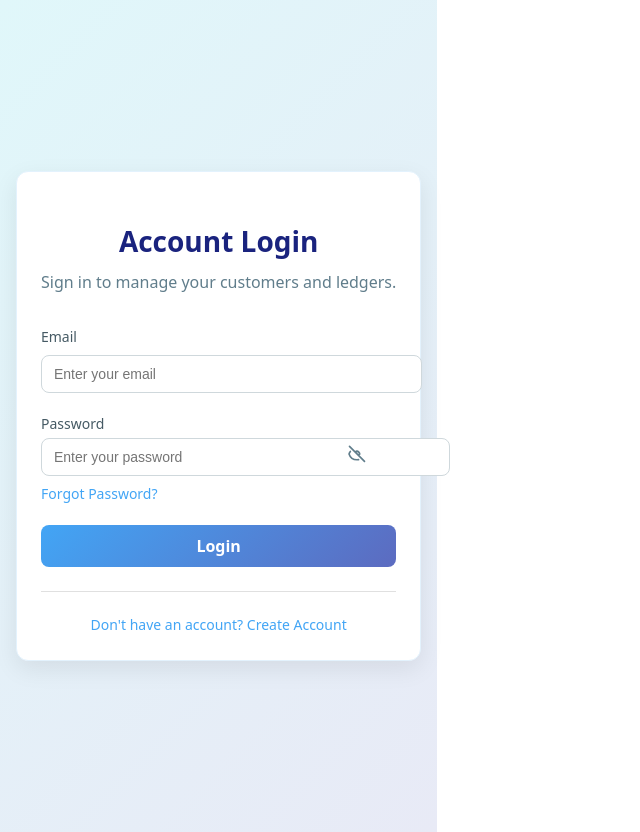
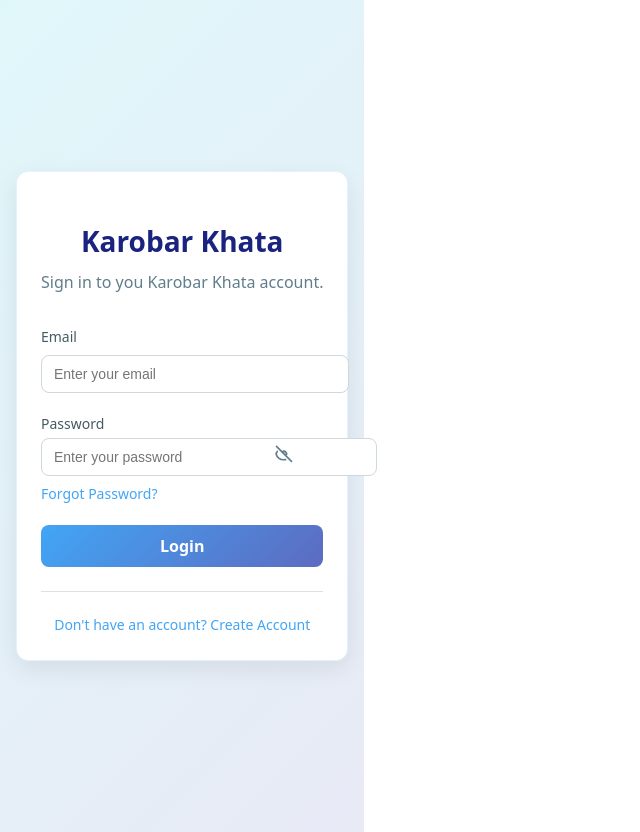
Before and after one commit to pandey0421/business_ledger, a React (Vite) app: page / in a window 1280 px wide. Shown: the whole page, without its empty margins (0-640 px from the left). Built offline with nearby package versions, Linux system fonts and the light colour scheme; no server answers.

Commit message:
Karobaar Khata improvisation

```diff
--- a/index.html
+++ b/index.html
@@ -3,8 +3,8 @@
   <head>
     <meta charset="UTF-8" />
     <link rel="icon" type="image/svg+xml" href="/vite.svg" />
-    <meta name="viewport" content="width=device-width, initial-scale=1.0" />
-    <title>vite-project</title>
+    <meta name="description" content="Karobar Khata: Free digital khata for Nepali businesses. Track customers, suppliers, expenses." />
+    <title>Karobar Khata - Nepal's Digital Ledger</title>
   </head>
   <body>
     <div id="root"></div>
--- a/src/screens/Dashboard.jsx
+++ b/src/screens/Dashboard.jsx
@@ -108,7 +108,7 @@ function Dashboard({ onSelect }) {
         {/* Header */}
         <div style={{ display: 'flex', justifyContent: 'space-between', alignItems: 'center', marginBottom: '24px' }}>
           <div>
-            <h2 style={{ margin: 0, color: '#1b5e20', fontSize: '28px' }}>Business Dashboard</h2>
+            <h2 style={{ margin: 0, color: '#1b5e20', fontSize: '28px' }}>Karobar Khata</h2>
             <p style={{ marginTop: '4px', color: '#607d8b', fontSize: '16px' }}>Real-time overview of your accounts</p>
           </div>
           <button
--- a/src/screens/Login.jsx
+++ b/src/screens/Login.jsx
@@ -89,12 +89,12 @@ const Login = ({ onSuccess }) => {
         {/* Header */}
         <div style={{ textAlign: 'center', marginBottom: '32px' }}>
           <h2 style={{ marginBottom: '8px', color: '#1a237e', fontSize: '28px', fontWeight: 'bold' }}>
-            {showSignup ? 'Create Account' : 'Account Login'}
+            {showSignup ? 'Create Account' : 'Karobar Khata'}
           </h2>
           <p style={{ margin: 0, color: '#607d8b', fontSize: '16px' }}>
             {showSignup
               ? 'Create your account to manage customers and ledgers.'
-              : 'Sign in to manage your customers and ledgers.'
+              : 'Sign in to you Karobar Khata account.'
             }
           </p>
         </div>
```
